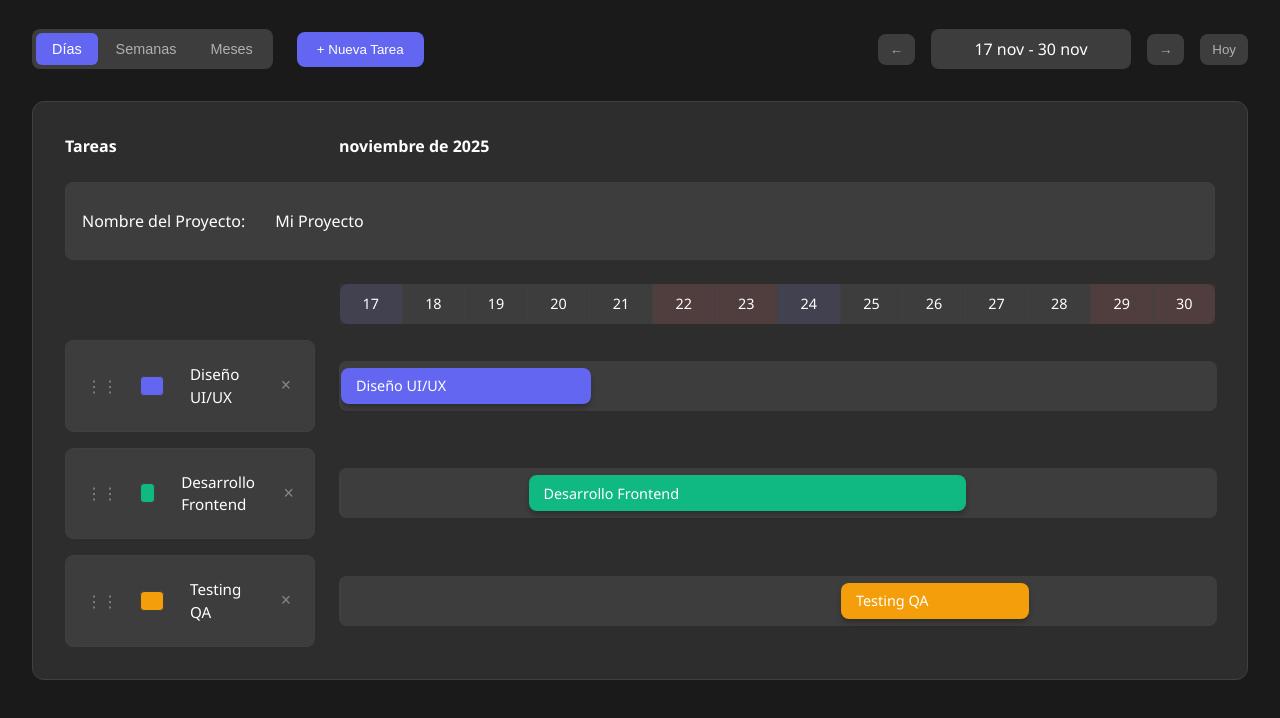
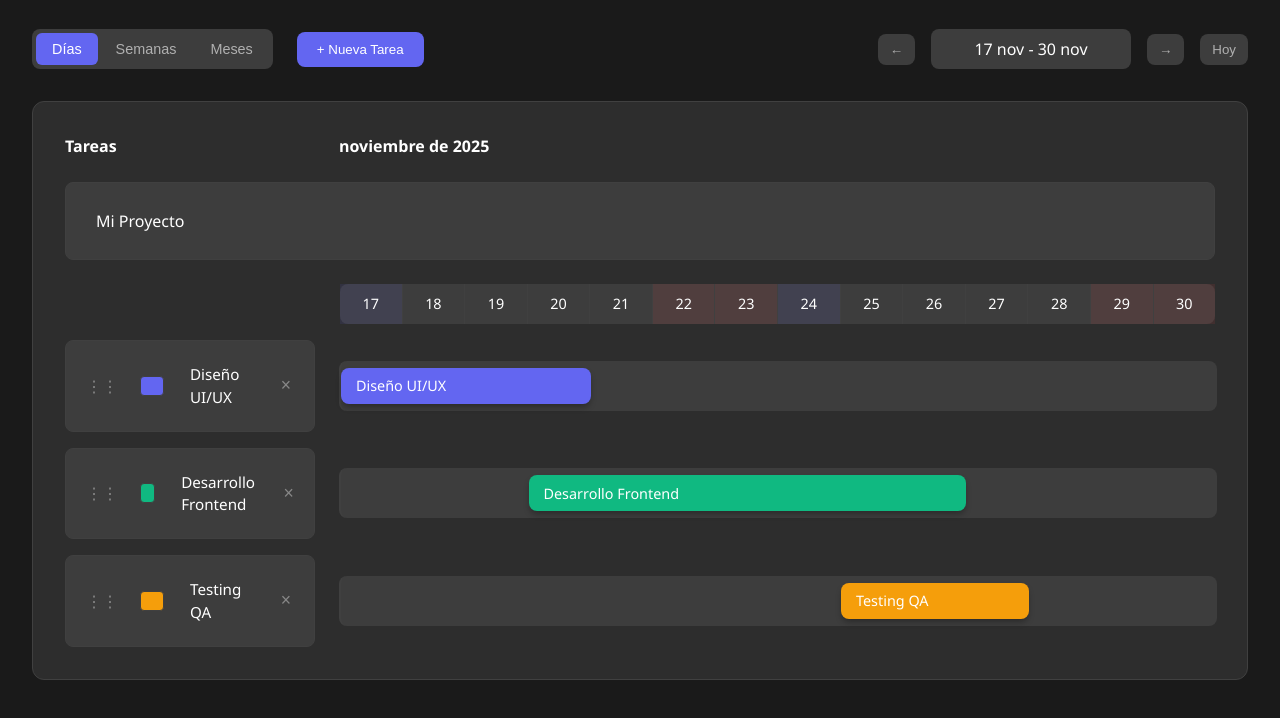
Before and after one commit to Mike-0-code/GanttRoll, a plain HTML site: page index.html in a window 1280 px wide. Shown: the part 72-790 px from the top of the page. Drawn offline with Linux system fonts and the light colour scheme.

Commit message:
Update index.html

```diff
--- a/index.html
+++ b/index.html
@@ -53,7 +53,6 @@
 
             <!-- Campo de nombre del proyecto -->
             <div class="project-name-container">
-                <div class="project-name-label">Nombre del Proyecto:</div>
                 <div class="project-name-input" contenteditable="true" id="project-name-input">Mi Proyecto</div>
                 <div class="char-counter project-char-counter">0/50</div>
             </div>
```
